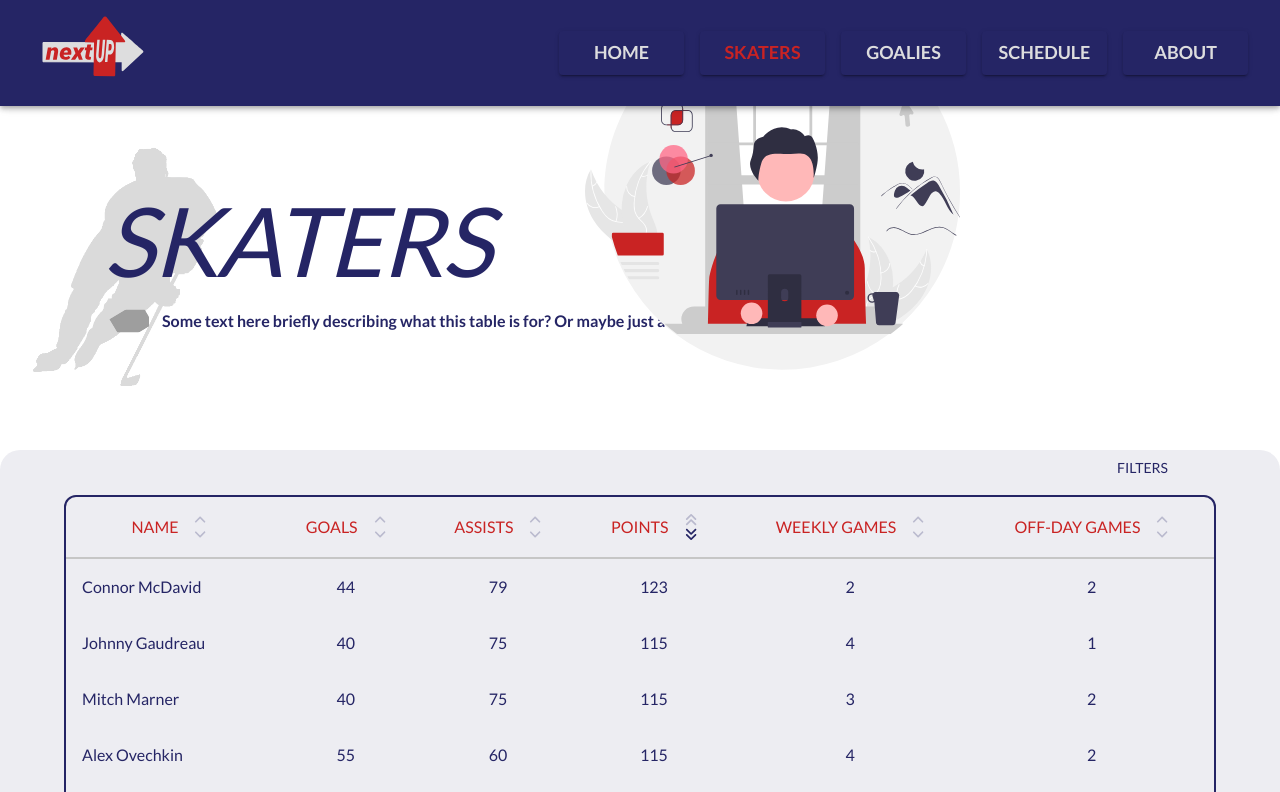
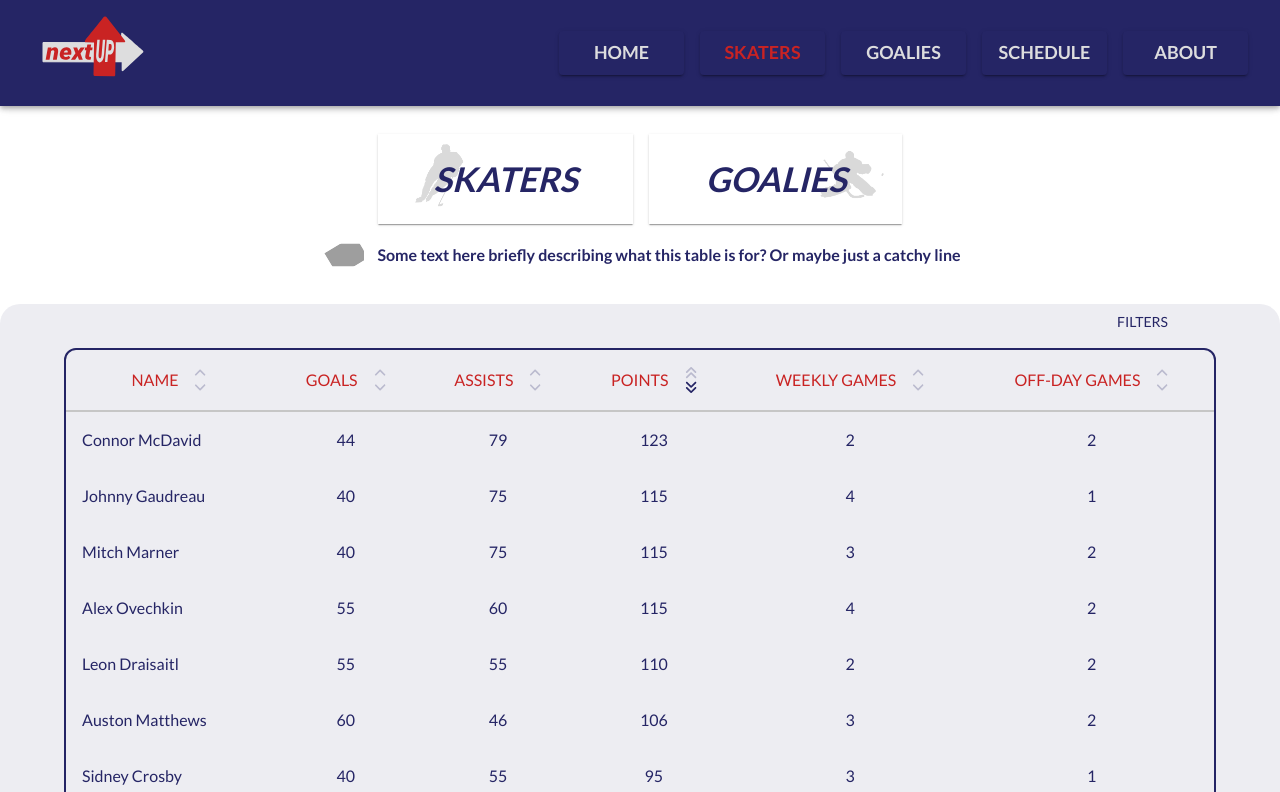
Before and after one commit to apreynolds1989/nextUP, a React (Create React App) app: page /nextUP/skaters in a window 1280 px wide. Shown: the top 792 px of the page. Built offline with nearby package versions, Linux system fonts and the light colour scheme; grey boxes are pictures that could not be loaded.

Commit message:
Created Toggle Buttons to switch between player tables

```diff
--- /dev/null
+++ b/src/assets/data/staticStats.js
@@ -0,0 +1,179 @@
+export const skaterHeaders = [{
+        columnName: 'Name',
+        field: 'name',
+        inputType: 'text',
+    },
+    {
+        columnName: 'Goals',
+        field: 'goals',
+        inputType: 'number',
+    },
+    {
+        columnName: 'Assists',
+        field: 'assists',
+        inputType: 'number',
+    },
+    {
+        columnName: 'Points',
+        field: 'points',
+        inputType: 'number',
+    },
+    {
+        columnName: 'Weekly Games',
+        field: 'weeklyGames',
+        inputType: 'number',
+    },
+    {
+        columnName: 'Off-Day Games',
+        field: 'offDayGames',
+        inputType: 'number',
+    },
+];
+
+export const skaterData = [{
+        name: 'Auston Matthews',
+        goals: 60,
+        assists: 46,
+        points: 106,
+        weeklyGames: 3,
+        offDayGames: 2,
+    },
+    {
+        name: 'Leon Draisaitl',
+        goals: 55,
+        assists: 55,
+        points: 110,
+        weeklyGames: 2,
+        offDayGames: 2,
+    },
+    {
+        name: 'Connor McDavid',
+        goals: 44,
+        assists: 79,
+        points: 123,
+        weeklyGames: 2,
+        offDayGames: 2,
+    },
+    {
+        name: 'Johnny Gaudreau',
+        goals: 40,
+        assists: 75,
+        points: 115,
+        weeklyGames: 4,
+        offDayGames: 1,
+    },
+    {
+        name: 'Mitch Marner',
+        goals: 40,
+        assists: 75,
+        points: 115,
+        weeklyGames: 3,
+        offDayGames: 2,
+    },
+    {
+        name: 'Sidney Crosby',
+        goals: 40,
+        assists: 55,
+        points: 95,
+        weeklyGames: 3,
+        offDayGames: 1,
+    },
+    {
+        name: 'Alex Ovechkin',
+        goals: 55,
+        assists: 60,
+        points: 115,
+        weeklyGames: 4,
+        offDayGames: 2,
+    },
+];
+
+export const goalieHeaders = [{
+        columnName: 'Name',
+        field: 'name',
+        inputType: 'text',
+    },
+    {
+        columnName: 'GamesStarted',
+        field: 'gamesPlayed',
+        inputType: 'number',
+    },
+    {
+        columnName: 'Wins',
+        field: 'wins',
+        inputType: 'number',
+    },
+    {
+        columnName: 'Loses',
+        field: 'loses',
+        inputType: 'number',
+    },
+    {
+        columnName: 'Weekly Games',
+        field: 'weeklyGames',
+        inputType: 'number',
+    },
+    {
+        columnName: 'Off-Day Games',
+        field: 'offDayGames',
+        inputType: 'number',
+    },
+];
+
+export const goalieData = [{
+        name: 'Andrei Vasilevskiy',
+        gamesStarted: 63,
+        wins: 39,
+        loses: 18,
+        weeklyGames: 2,
+        offDayGames: 0,
+    },
+    {
+        name: 'Sergei Bobrovsky',
+        gamesStarted: 53,
+        wins: 39,
+        loses: 7,
+        weeklyGames: 4,
+        offDayGames: 1,
+    },
+    {
+        name: 'Juuse Saros',
+        gamesStarted: 67,
+        wins: 38,
+        loses: 25,
+        weeklyGames: 3,
+        offDayGames: 2,
+    },
+    {
+        name: 'Jacob Markstrom',
+        gamesStarted: 63,
+        wins: 37,
+        loses: 15,
+        weeklyGames: 3,
+        offDayGames: 3,
+    },
+    {
+        name: 'Darcy Kuemper',
+        gamesStarted: 57,
+        wins: 37,
+        loses: 12,
+        weeklyGames: 3,
+        offDayGames: 2,
+    },
+    {
+        name: 'Igor Shesterkin',
+        gamesStarted: 52,
+        wins: 36,
+        loses: 13,
+        weeklyGames: 4,
+        offDayGames: 2,
+    },
+    {
+        name: 'Frederik Andersen',
+        gamesStarted: 51,
+        wins: 35,
+        loses: 15,
+        weeklyGames: 3,
+        offDayGames: 1,
+    },
+];
--- a/src/assets/theme.js
+++ b/src/assets/theme.js
@@ -76,24 +76,23 @@ export const tableContainer = {
 
 export const bannerSX = {
     minWidth: '100vw',
-    marginTop: 18,
-    marginBottom: 8,
+    marginTop: 16,
+    marginBottom: 0,
     marginX: 0,
-    paddingBottom: 5,
+    paddingBottom: 3,
 };
 
 export const bannerSkaterBackground = {
     backgroundImage: `url(${skaterBackground})`,
     backgroundRepeat: 'no-repeat',
-    backgroundPosition: '-110px -35px',
-    backgroundSize: '480px',
+    backgroundSize: '125px',
 };
 
 export const bannerGoalieBackground = {
     backgroundImage: `url(${goalieBackground})`,
     backgroundRepeat: 'no-repeat',
-    backgroundPosition: '-80px -35px',
-    backgroundSize: '480px',
+    backgroundPosition: '140px 0px',
+    backgroundSize: '125px',
 };
 
 export const bannerScheduleBackground = {
--- /dev/null
+++ b/src/components/BannerPlayersToggle.jsx
@@ -0,0 +1,61 @@
+import { Box, Button, Typography } from '@mui/material';
+import { Container } from '@mui/system';
+import React from 'react';
+import { bannerSX } from '../assets/theme';
+import { BannerToggleButton } from './BannerToggleButton';
+import { ShootingPuck } from './ShootingPuck';
+
+export const BannerPlayersToggle = ({
+    backgroundOne,
+    titleOne,
+    backgroundTwo,
+    titleTwo,
+}) => {
+    return (
+        <Container sx={{ ...bannerSX }}>
+            <Box
+                sx={{
+                    display: 'flex',
+                    flexDirection: 'column',
+                }}
+            >
+                <Box
+                    sx={{
+                        display: 'flex',
+                        flexDirection: 'row',
+                        justifyContent: 'center',
+                    }}
+                >
+                    <BannerToggleButton
+                        background={backgroundOne}
+                        title={titleOne}
+                    />
+                    <BannerToggleButton
+                        background={backgroundTwo}
+                        title={titleTwo}
+                    />
+                </Box>
+                <Box
+                    sx={{
+                        display: 'flex',
+                        flexDirection: 'row',
+                        justifyContent: 'center',
+                    }}
+                >
+                    <ShootingPuck width={50} height={50} />
+                    <Typography
+                        variant='body1'
+                        sx={{
+                            fontWeight: 'bold',
+                            paddingLeft: 1,
+                            alignSelf: 'center',
+                        }}
+                    >
+                        Some text here briefly describing what this table is
+                        for? Or maybe just a catchy line
+                    </Typography>
+                </Box>
+            </Box>
+        </Container>
+    );
+};
--- /dev/null
+++ b/src/components/BannerToggleButton.jsx
@@ -0,0 +1,28 @@
+import React from 'react';
+import { Box, Button, Typography } from '@mui/material';
+
+export const BannerToggleButton = ({ background, title }) => {
+    return (
+        <Button>
+            <Box
+                sx={{
+                    boxShadow: 1,
+                    ...background,
+                }}
+            >
+                <Typography
+                    variant='h4'
+                    sx={{
+                        paddingX: 7,
+                        paddingY: 3,
+                        textAlign: 'center',
+                        fontWeight: 'bold',
+                        textDecoration: 'none',
+                    }}
+                >
+                    {title}
+                </Typography>
+            </Box>
+        </Button>
+    );
+};
--- a/src/pages/Skaters.jsx
+++ b/src/pages/Skaters.jsx
@@ -1,109 +1,27 @@
-import React from 'react';
+import React, { useState } from 'react';
 import {
     palette,
     tableContainer,
     bannerSkaterBackground,
+    bannerGoalieBackground,
 } from '../assets/theme';
 import { Container } from '@mui/system';
 import { Banner } from '../components/Banner';
+import { BannerPlayersToggle } from '../components/BannerPlayersToggle';
 import { DoubleSortTable } from '../components/customTableComponents/DoubleSortTable';
-
-const headerColumns = [
-    {
-        columnName: 'Name',
-        field: 'name',
-        inputType: 'text',
-    },
-    {
-        columnName: 'Goals',
-        field: 'goals',
-        inputType: 'number',
-    },
-    {
-        columnName: 'Assists',
-        field: 'assists',
-        inputType: 'number',
-    },
-    {
-        columnName: 'Points',
-        field: 'points',
-        inputType: 'number',
-    },
-    {
-        columnName: 'Weekly Games',
-        field: 'weeklyGames',
-        inputType: 'number',
-    },
-    {
-        columnName: 'Off-Day Games',
-        field: 'offDayGames',
-        inputType: 'number',
-    },
-];
-
-const rowData = [
-    {
-        name: 'Auston Matthews',
-        goals: 60,
-        assists: 46,
-        points: 106,
-        weeklyGames: 3,
-        offDayGames: 2,
-    },
-    {
-        name: 'Leon Draisaitl',
-        goals: 55,
-        assists: 55,
-        points: 110,
-        weeklyGames: 2,
-        offDayGames: 2,
-    },
-    {
-        name: 'Connor McDavid',
-        goals: 44,
-        assists: 79,
-        points: 123,
-        weeklyGames: 2,
-        offDayGames: 2,
-    },
-    {
-        name: 'Johnny Gaudreau',
-        goals: 40,
-        assists: 75,
-        points: 115,
-        weeklyGames: 4,
-        offDayGames: 1,
-    },
-    {
-        name: 'Mitch Marner',
-        goals: 40,
-        assists: 75,
-        points: 115,
-        weeklyGames: 3,
-        offDayGames: 2,
-    },
-    {
-        name: 'Sidney Crosby',
-        goals: 40,
-        assists: 55,
-        points: 95,
-        weeklyGames: 3,
-        offDayGames: 1,
-    },
-    {
-        name: 'Alex Ovechkin',
-        goals: 55,
-        assists: 60,
-        points: 115,
-        weeklyGames: 4,
-        offDayGames: 2,
-    },
-];
+import { skaterHeaders, skaterData } from '../assets/data/staticStats';
 
 export const Skaters = ({ isMobileSize }) => {
+    const [displayedTable, setDisplayedTable] = useState();
+
     return (
         <>
-            <Banner background={bannerSkaterBackground} title='SKATERS' />
+            <BannerPlayersToggle
+                backgroundOne={bannerSkaterBackground}
+                titleOne='SKATERS'
+                backgroundTwo={bannerGoalieBackground}
+                titleTwo='GOALIES'
+            />
             <Container
                 disableGutters
                 sx={{
@@ -120,8 +38,8 @@ export const Skaters = ({ isMobileSize }) => {
                     }}
                 >
                     <DoubleSortTable
-                        columnConfig={headerColumns}
-                        rowConfig={rowData}
+                        columnConfig={skaterHeaders}
+                        rowConfig={skaterData}
                         initialPrimaryField={{
                             field: 'points',
                             sortStatus: 'desc',
```
